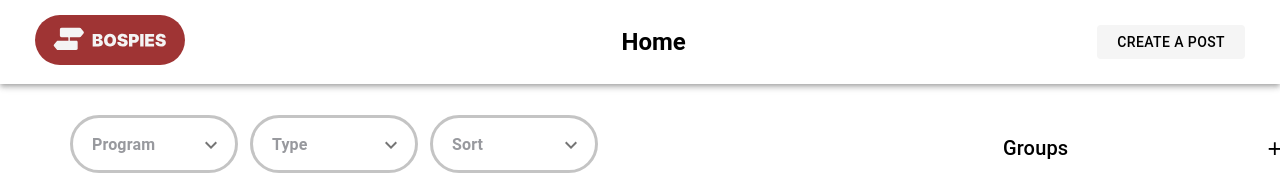
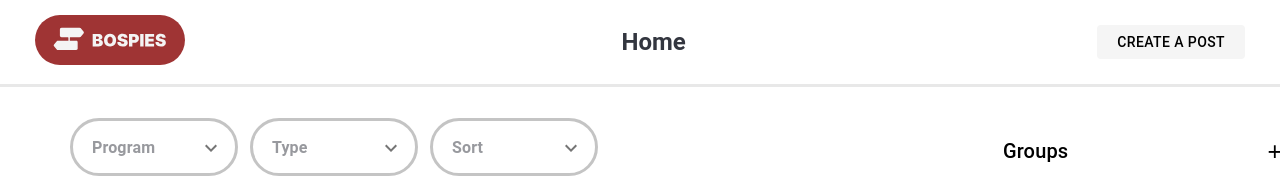
Before and after one commit to DaivdYuan/Bospies, a React (Create React App) app in the folder bospies-app/: page / in a window 1280 px wide. Shown: the top 178 px of the page. Built offline with nearby package versions, Linux system fonts and the light colour scheme.

Commit message:
Minor NavBar style changes

```diff
--- a/bospies-app/src/components/NavBar.js
+++ b/bospies-app/src/components/NavBar.js
@@ -12,6 +12,7 @@ let barStyle = {
   backgroundColor: "white",
   justifyContent: "space-between",
   padding: "10px 35px",
+  borderBottom: "3px solid rgba(0, 0, 0, .09)"
 };
 
 let buttonStyle = {
@@ -25,10 +26,10 @@ export default function NavBar(props) {
   return (
     <div>
       <Box sx={{ flexGrow: 1 }}>
-        <AppBar position="static">
+        <AppBar position="static" elevation={0}>
           <Toolbar style={barStyle}>
             <a href="/"><img src={iconSVG} width="150"/></a>
-            <Typography variant="h5" style={{ marginLeft: "25px" }}>
+            <Typography variant="h5" style={{ marginLeft: "25px", color: "#33363F" }}>
               <b>{title}</b>
             </Typography>
             <Button style={buttonStyle}>Create a post</Button>
```
